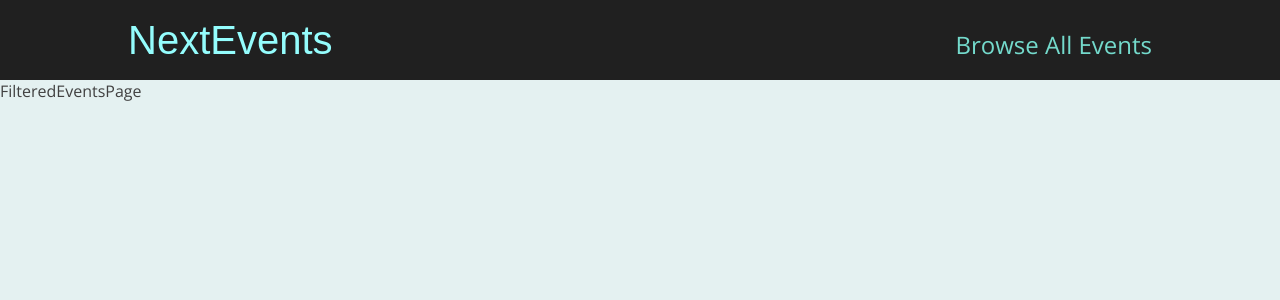
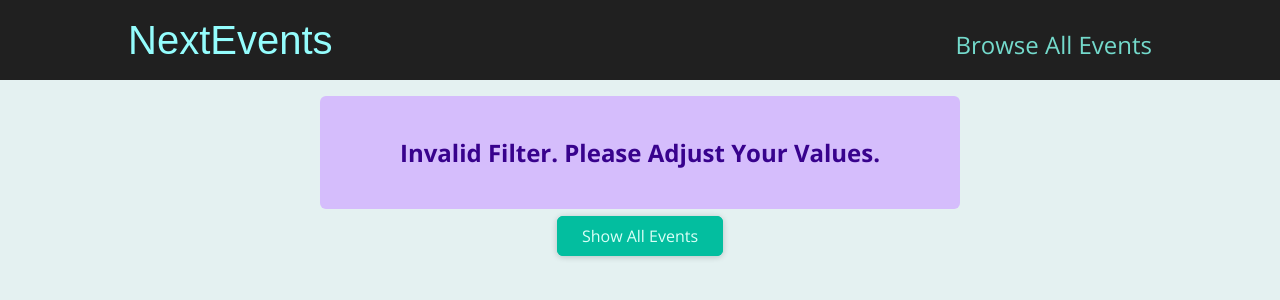
Before and after one commit to kpirabaharan/Next-JS, a Next.js app in the folder section-4-file-based-project/: page /events/e2 in a window 1280 px wide. Shown: the top 300 px of the page. Built offline with nearby package versions, Linux system fonts and the light colour scheme.

Commit message:
Section 4 Complete: Finished Stylings and Return Links on Error
Signed-off-by: Keeshigan Pirabaharan <kpirabaharan3@gmail.com>

```diff
--- /dev/null
+++ b/section-4-file-based-project/components/events/ResultsTItle.jsx
@@ -0,0 +1,20 @@
+import Button from '../ui/Button';
+import classes from './ResultsTitle.module.css';
+
+function ResultsTitle(props) {
+  const { date } = props;
+
+  const humanReadableDate = new Date(date).toLocaleDateString('en-US', {
+    month: 'long',
+    year: 'numeric',
+  });
+
+  return (
+    <section className={classes.title}>
+      <h1>Events in {humanReadableDate}</h1>
+      <Button link='/events'>Show all events</Button>
+    </section>
+  );
+}
+
+export default ResultsTitle;
--- /dev/null
+++ b/section-4-file-based-project/components/events/ResultsTitle.module.css
@@ -0,0 +1,6 @@
+.title {
+  margin: 2rem auto;
+  width: 90%;
+  max-width: 40rem;
+  text-align: center;
+}
--- /dev/null
+++ b/section-4-file-based-project/components/ui/ErrorAlert.jsx
@@ -0,0 +1,7 @@
+import classes from './ErrorAlert.module.css';
+
+function ErrorAlert(props) {
+  return <div className={classes.alert}>{props.children}</div>;
+}
+
+export default ErrorAlert;
--- /dev/null
+++ b/section-4-file-based-project/components/ui/ErrorAlert.module.css
@@ -0,0 +1,12 @@
+.alert {
+  margin: 1rem auto;
+  padding: 1rem 2rem;
+  width: 90%;
+  max-width: 40rem;
+  background-color: #d5bdfc;
+  color: #38028d;
+  font-weight: bold;
+  font-size: 1.5rem;
+  text-align: center;
+  border-radius: 6px;
+}
--- a/section-4-file-based-project/pages/events/[...slug].js
+++ b/section-4-file-based-project/pages/events/[...slug].js
@@ -1,7 +1,65 @@
-import React from 'react';
+import { useRouter } from 'next/router';
+
+import { getFilteredEvents } from '../../dummy-data';
+import ResultsTitle from '../../components/events/ResultsTItle';
+import EventList from '../../components/events/EventList';
+import Button from '../../components/ui/Button';
+import ErrorAlert from '../../components/ui/ErrorAlert';
 
 const FilteredEventsPage = () => {
-  return <div>FilteredEventsPage</div>;
+  const router = useRouter();
+
+  const filterData = router.query.slug;
+
+  if (!filterData) {
+    return <p className='center'>Loading...</p>;
+  }
+
+  const filterYear = +filterData[0];
+  const filterMonth = +filterData[1];
+
+  if (
+    isNaN(filterYear) ||
+    isNaN(filterMonth) ||
+    filterYear > 2030 ||
+    filterYear < 2021 ||
+    filterMonth < 1 ||
+    filterMonth > 12
+  ) {
+    return (
+      <div className='center'>
+        <ErrorAlert>
+          <p>Invalid Filter. Please Adjust Your Values.</p>
+        </ErrorAlert>
+        <Button link='/events'>Show All Events</Button>
+      </div>
+    );
+  }
+
+  const filteredEvents = getFilteredEvents({
+    year: filterYear,
+    month: filterMonth,
+  });
+
+  if (!filteredEvents || filteredEvents.length === 0) {
+    return (
+      <div>
+        <ErrorAlert>
+          <p className='center'>No Events For This Month</p>;
+        </ErrorAlert>
+        <Button link='/events'>Show All Events</Button>
+      </div>
+    );
+  }
+
+  const date = new Date(filterYear, filterMonth - 1);
+
+  return (
+    <>
+      <ResultsTitle date={date} />
+      <EventList items={filteredEvents} />
+    </>
+  );
 };
 
 export default FilteredEventsPage;
```
Also changed, not shown: section-4-file-based-project/pages/events/[eventid].js (+7 -2 lines).
